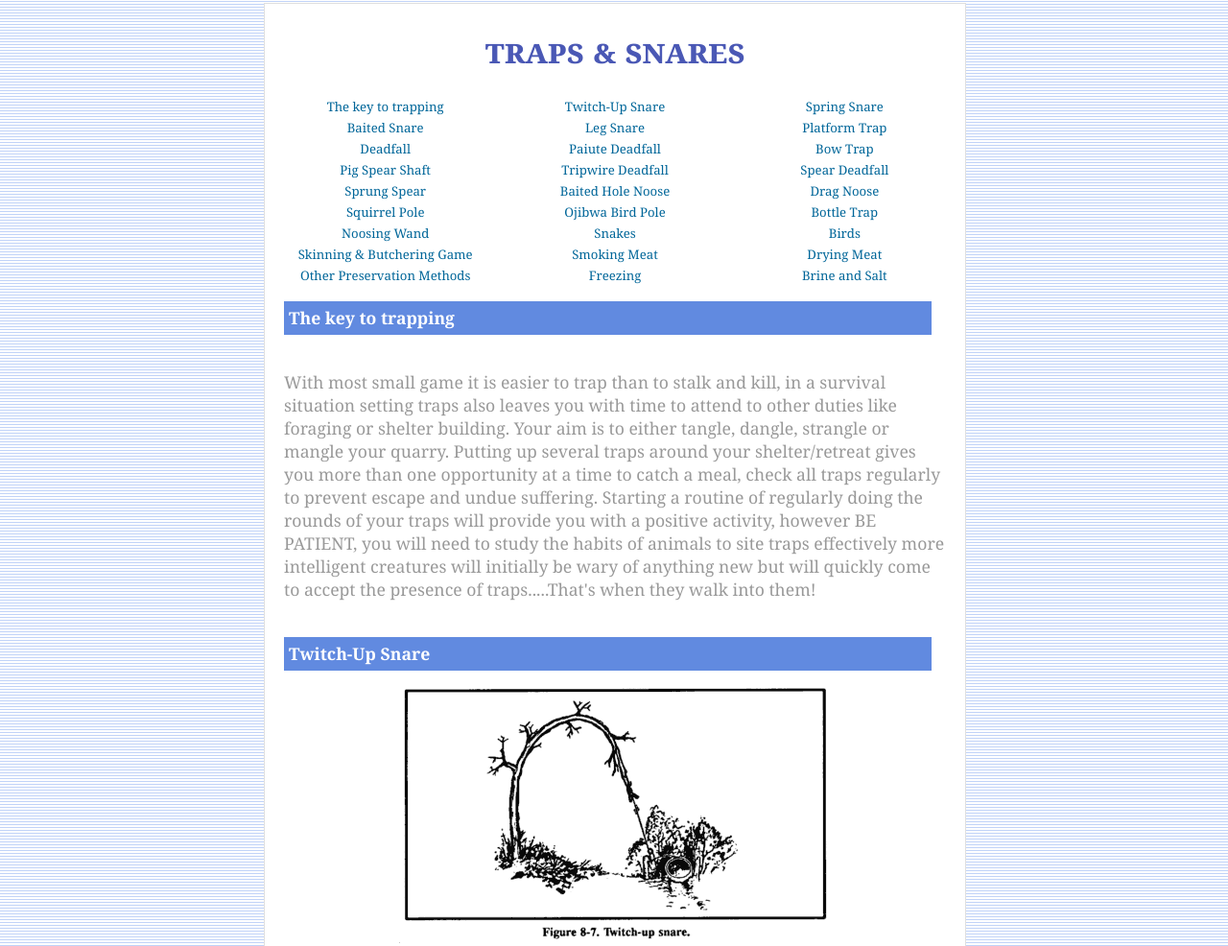
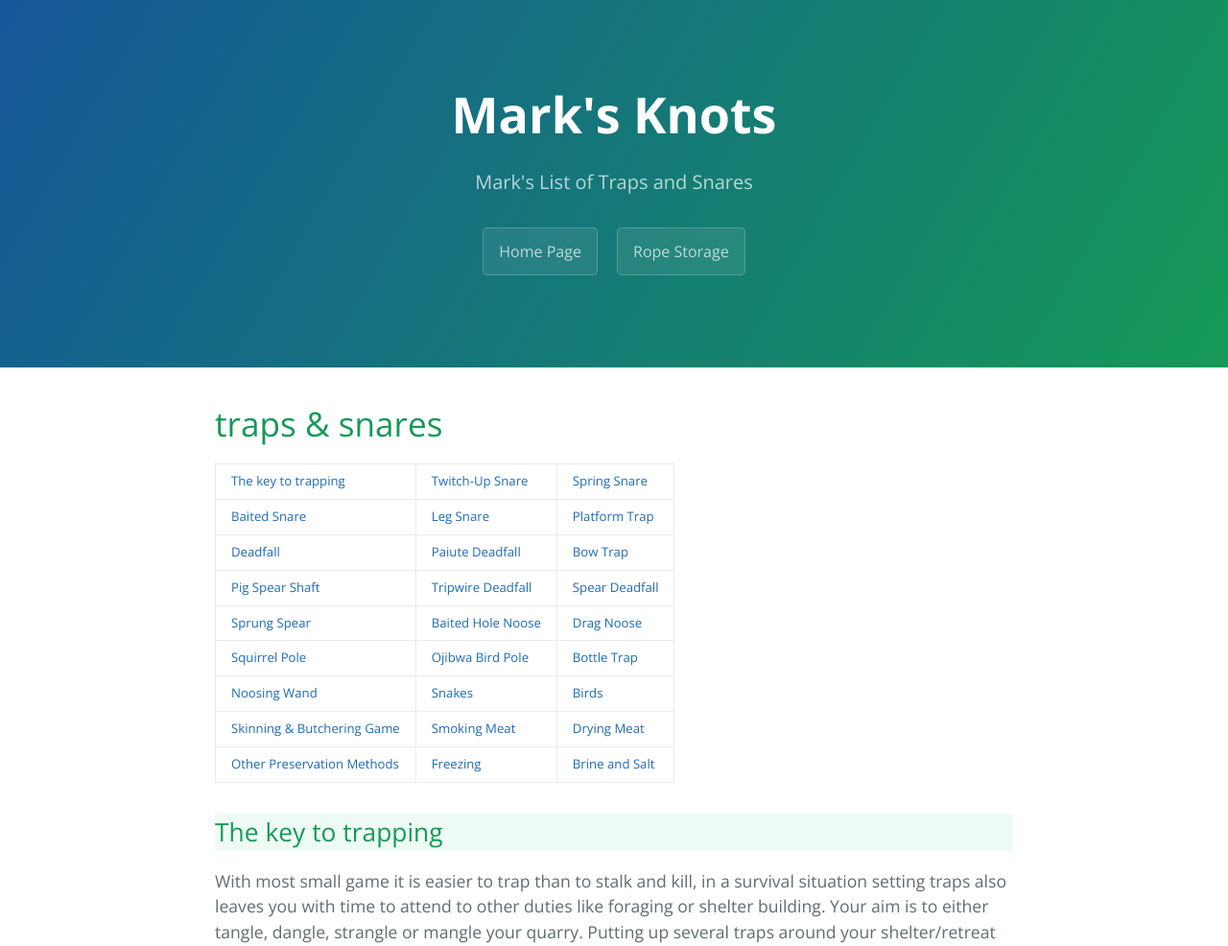
Before and after one commit to helpdata/knots, a plain HTML site: page traps.html in a window 1280 px wide. Shown: the top 986 px of the page at 96% size. Drawn offline with nearby package versions, Linux system fonts and the light colour scheme.

Commit message:
Update traps.html

```diff
--- a/traps.html
+++ b/traps.html
@@ -1,14 +1,26 @@
-<!DOCTYPE html PUBLIC "-//W3C//DTD XHTML 1.0 Transitional//EN" "http://www.w3.org/TR/xhtml1/DTD/xhtml1-transitional.dtd">
-<html xmlns="http://www.w3.org/1999/xhtml">
-<head>
-<title>Mark's Knots Traps Snares</title>
-<link href="marksknots-styles.css" rel="stylesheet" type="text/css" />
-<meta http-equiv="Content-Type" content="text/html; charset=iso-8859-1" />
-<meta name="Keywords" content="knots, ropes, string, cord" />
-<meta name="Description" content="Tying Knots - Mark's Favorite Knots" />
-</head>
-<body>
-<div id="content">
+<!DOCTYPE html>
+<html lang="en-us">
+  <head>
+    <meta charset="UTF-8">
+    <title>Mark's Knots Traps Snares</title>
+    <meta name="viewport" content="width=device-width, initial-scale=1">
+    <meta name="Keywords" content="animal trapping, snares" />
+    <meta name="Description" content="Mark's favorite animal traps and snares" />
+    <link rel="stylesheet" type="text/css" href="stylesheets/normalize.css" media="screen">
+    <link href='https://fonts.googleapis.com/css?family=Open+Sans:400,700' rel='stylesheet' type='text/css'>
+    <link rel="stylesheet" type="text/css" href="stylesheets/stylesheet.css" media="screen">
+    <link rel="stylesheet" type="text/css" href="stylesheets/github-light.css" media="screen">
+<!--    <link href="marksknots-styles.css" rel="stylesheet" type="text/css" /> -->
+  </head>
+  <body>
+    <section class="page-header">
+      <h1 class="project-name">Mark&#39;s Knots</h1>
+      <h2 class="project-tagline">Mark&#39;s List of Traps and Snares</h2>
+  <a href="index.html" class="btn">Home Page</a>
+<!--      <a href="traps.html" class="btn">Traps & Snares</a> -->
+      <a href="rope-storage.html" class="btn">Rope Storage</a>
+    </section>
+    <section class="main-content">
 <h1>traps &amp; snares</h1>
 <table width="720" border="0" align="center">
 <tr>
```
